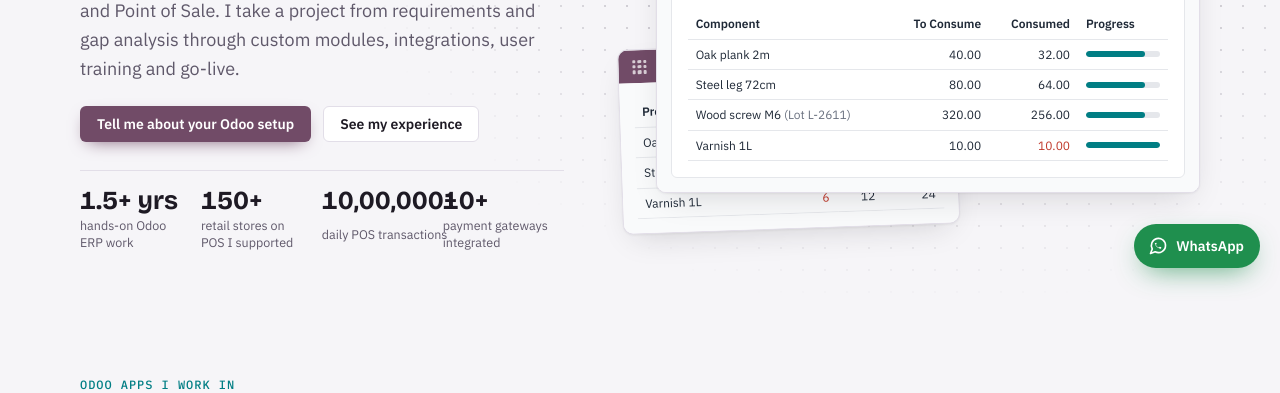
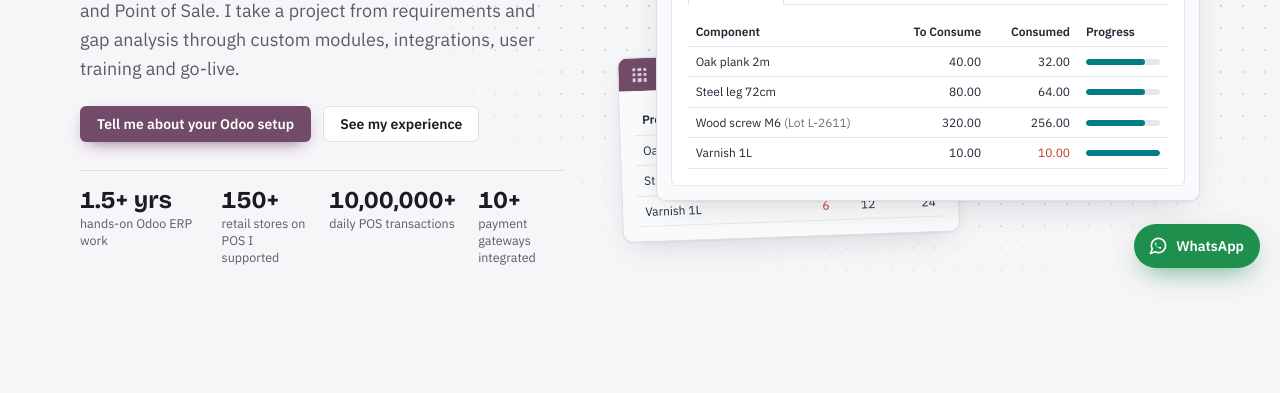
Before and after one commit to masfiyan/masfiyan.github.io, a plain HTML site: page index.html in a window 1280 px wide. Shown: the part 512-905 px from the top of the page. Drawn offline with nearby package versions, Linux system fonts and the light colour scheme.

Commit message:
Fix hero figures overlapping on laptop widths

```diff
--- a/index.html
+++ b/index.html
@@ -127,9 +127,9 @@ p { margin: 0; }
 .role { font: 500 13px/1.4 var(--f-mono); color: var(--muted); letter-spacing: .02em; }
 .lede { font-size: 18px; color: var(--muted); max-width: 34em; }
 .hero-actions { display: flex; flex-wrap: wrap; gap: 12px; }
-.facts { display: grid; grid-template-columns: repeat(4, minmax(0, 1fr)); gap: 0; border-top: 1px solid var(--line); margin-top: 6px; }
-.fact { padding: 16px 12px 0 0; display: grid; gap: 2px; }
-.fact b { font: 700 26px/1.1 var(--f-display); font-variant-numeric: tabular-nums; }
+.facts { display: grid; grid-template-columns: repeat(4, auto); justify-content: space-between; column-gap: 22px; border-top: 1px solid var(--line); margin-top: 6px; }
+.fact { padding-top: 16px; display: grid; gap: 2px; align-content: start; }
+.fact b { font: 700 clamp(20px, 1.9vw, 26px)/1.1 var(--f-display); font-variant-numeric: tabular-nums; white-space: nowrap; }
 .fact span { font-size: 12.5px; color: var(--muted); line-height: 1.35; }
 .hero-visual { position: relative; min-width: 0; padding: 0 0 36px 36px; }
 .hero-visual .win.back {
@@ -141,7 +141,7 @@ p { margin: 0; }
   .hero-visual { padding: 0; }
   .hero-visual .win.back { display: none; }
 }
-@media (max-width: 520px) { .facts { grid-template-columns: repeat(2, minmax(0, 1fr)); row-gap: 12px; } }
+@media (max-width: 520px) { .facts { grid-template-columns: repeat(2, minmax(0, 1fr)); justify-content: stretch; row-gap: 12px; } .fact b { font-size: 24px; } }
 
 /* ---------- Odoo screen mockups ---------- */
 .win {
@@ -561,7 +561,7 @@ footer.foot .wrap { display: flex; flex-wrap: wrap; justify-content: space-betwe
   <!-- ================= APPS ================= -->
   <section class="section" style="padding-block: 48px;">
     <div class="wrap">
-      <span class="eyebrow">Odoo apps I work in</span>
+      <span class="eyebrow">Odoo apps I specilized work in</span>
       <div class="apps">
         <span class="app"><i style="background:#c0587e">M</i>Manufacturing <small>BoM · Work orders</small></span>
         <span class="app"><i style="background:#d08b2c">I</i>Inventory <small>Routes · Lots · Valuation</small></span>
```
